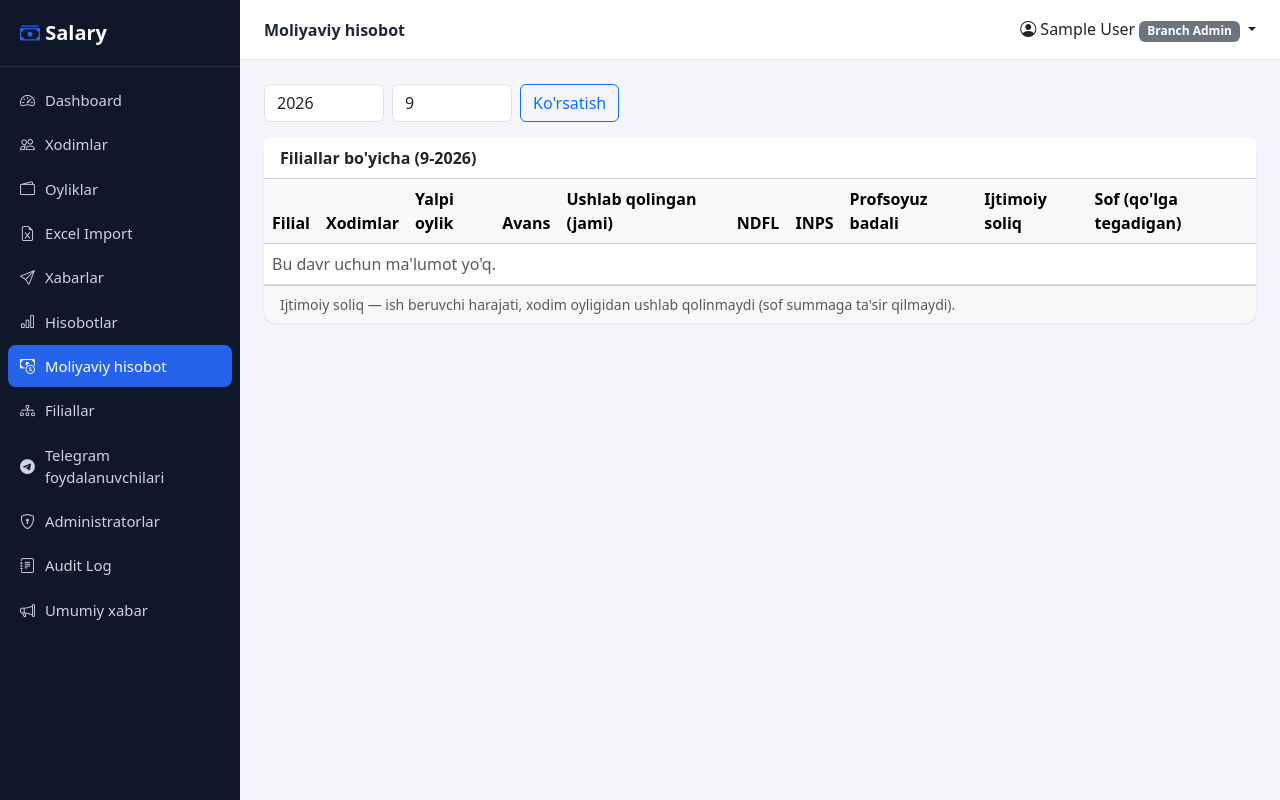
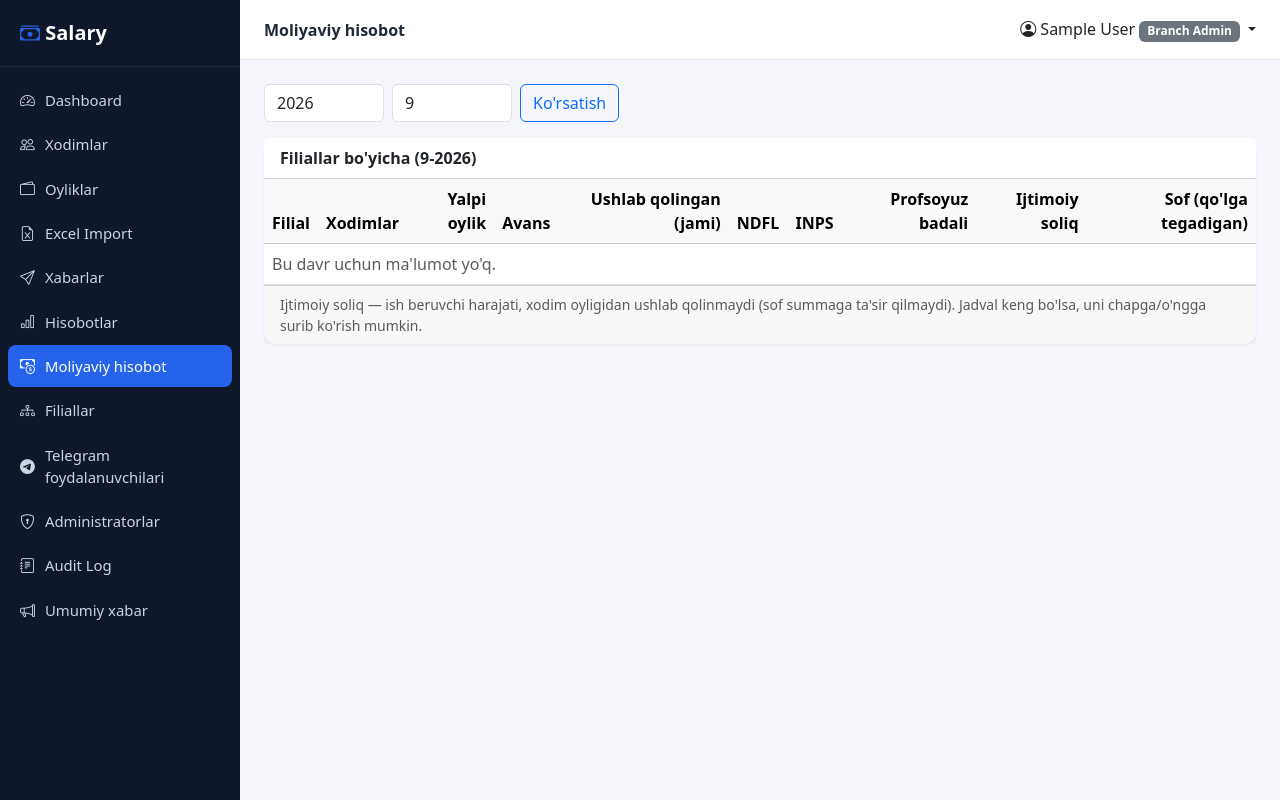
Before and after one commit to ALFAxxs/nsu-salary-project, a Django app: page /reports/moliyaviy/ in a window 1280 px wide. Run offline with Django 5.2, Linux system fonts and the light colour scheme; the visitor is signed in with stand-in values (Sample User, id 1); data that the repository does not hold is empty; parts of the project's set-up code (start-up, migrations or seed data) failed here and were passed over.

Commit message:
Fix garbled money display on report/salary tables
Sum() aggregates on a DecimalField return excess decimal precision on
this DB backend (e.g. "944645.880000000"), and Django's locale-aware
number rendering turned that into things like "944645,880000000" in
the templates — exactly the "raqamlar siqilib qolmaydimi" concern:
long, ungrouped, garbled numbers on the Moliyaviy hisobot page. Fixed
by extracting the space-grouped-thousands formatter that Telegram
messages already used (apps.notifications.services._fmt_money,
apps.telegram_bot.bot._fmt) into a shared apps.common.money.format_money,
exposed to templates as a `money` filter (apps.reports.templatetags),
and applied it — with right-aligned, non-wrapping number columns — on
the financial report, the existing Hisobotlar dashboard's payroll
total, and the salaries list page.

Co-Authored-By: Claude Sonnet 5 <noreply@anthropic.com>

```diff
--- a/templates/reports/index.html
+++ b/templates/reports/index.html
@@ -1,4 +1,5 @@
 {% extends "base.html" %}
+{% load report_extras %}
 {% block title %}Hisobotlar{% endblock %}
 {% block page_title %}Hisobotlar{% endblock %}
 {% block nav_reports %}active{% endblock %}
@@ -10,7 +11,7 @@
 </form>
 <div class="stat-grid">
   <div class="stat-card"><div class="label">Xodimlar</div><div class="value">{{ summary.total_employees }}</div></div>
-  <div class="stat-card blue"><div class="label">Umumiy payroll</div><div class="value" style="font-size:1.3rem">{{ summary.total_payroll }}</div></div>
+  <div class="stat-card blue"><div class="label">Umumiy payroll</div><div class="value" style="font-size:1.3rem">{{ summary.total_payroll|money }}</div></div>
   <div class="stat-card green"><div class="label">Yuborilgan</div><div class="value">{{ summary.messages_sent }}</div></div>
   <div class="stat-card red"><div class="label">Xato</div><div class="value">{{ summary.messages_failed }}</div></div>
 </div>
--- a/templates/reports/salary_report.html
+++ b/templates/reports/salary_report.html
@@ -1,4 +1,5 @@
 {% extends "base.html" %}
+{% load report_extras %}
 {% block title %}Moliyaviy hisobot{% endblock %}
 {% block page_title %}Moliyaviy hisobot{% endblock %}
 {% block nav_salary_report %}active{% endblock %}
@@ -15,30 +16,30 @@
       <thead class="table-light">
         <tr>
           <th>Filial</th>
-          <th>Xodimlar</th>
-          <th>Yalpi oylik</th>
-          <th>Avans</th>
-          <th>Ushlab qolingan (jami)</th>
-          <th>NDFL</th>
-          <th>INPS</th>
-          <th>Profsoyuz badali</th>
-          <th>Ijtimoiy soliq</th>
-          <th>Sof (qo'lga tegadigan)</th>
+          <th class="text-end">Xodimlar</th>
+          <th class="text-end">Yalpi oylik</th>
+          <th class="text-end">Avans</th>
+          <th class="text-end">Ushlab qolingan (jami)</th>
+          <th class="text-end">NDFL</th>
+          <th class="text-end">INPS</th>
+          <th class="text-end">Profsoyuz badali</th>
+          <th class="text-end">Ijtimoiy soliq</th>
+          <th class="text-end">Sof (qo'lga tegadigan)</th>
         </tr>
       </thead>
       <tbody>
         {% for r in rows %}
         <tr>
           <td>{{ r.unit.name }}</td>
-          <td>{{ r.employees }}</td>
-          <td>{{ r.gross }}</td>
-          <td>{{ r.advance }}</td>
-          <td>{{ r.deductions }}</td>
-          <td>{{ r.income_tax }}</td>
-          <td>{{ r.pension_contribution }}</td>
-          <td>{{ r.union_dues }}</td>
-          <td>{{ r.social_tax }}</td>
-          <td>{{ r.net }}</td>
+          <td class="text-end">{{ r.employees }}</td>
+          <td class="text-end text-nowrap">{{ r.gross|money }}</td>
+          <td class="text-end text-nowrap">{{ r.advance|money }}</td>
+          <td class="text-end text-nowrap">{{ r.deductions|money }}</td>
+          <td class="text-end text-nowrap">{{ r.income_tax|money }}</td>
+          <td class="text-end text-nowrap">{{ r.pension_contribution|money }}</td>
+          <td class="text-end text-nowrap">{{ r.union_dues|money }}</td>
+          <td class="text-end text-nowrap">{{ r.social_tax|money }}</td>
+          <td class="text-end text-nowrap"><strong>{{ r.net|money }}</strong></td>
         </tr>
         {% empty %}
         <tr><td colspan="10" class="text-muted">Bu davr uchun ma'lumot yo'q.</td></tr>
@@ -48,15 +49,15 @@
       <tfoot>
         <tr class="fw-semibold table-light">
           <td>Jami</td>
-          <td>{{ totals.employees }}</td>
-          <td>{{ totals.gross }}</td>
-          <td>{{ totals.advance }}</td>
-          <td>{{ totals.deductions }}</td>
-          <td>{{ totals.income_tax }}</td>
-          <td>{{ totals.pension_contribution }}</td>
-          <td>{{ totals.union_dues }}</td>
-          <td>{{ totals.social_tax }}</td>
-          <td>{{ totals.net }}</td>
+          <td class="text-end">{{ totals.employees }}</td>
+          <td class="text-end text-nowrap">{{ totals.gross|money }}</td>
+          <td class="text-end text-nowrap">{{ totals.advance|money }}</td>
+          <td class="text-end text-nowrap">{{ totals.deductions|money }}</td>
+          <td class="text-end text-nowrap">{{ totals.income_tax|money }}</td>
+          <td class="text-end text-nowrap">{{ totals.pension_contribution|money }}</td>
+          <td class="text-end text-nowrap">{{ totals.union_dues|money }}</td>
+          <td class="text-end text-nowrap">{{ totals.social_tax|money }}</td>
+          <td class="text-end text-nowrap">{{ totals.net|money }}</td>
         </tr>
       </tfoot>
       {% endif %}
@@ -64,6 +65,7 @@
   </div>
   <div class="card-footer text-muted small">
     Ijtimoiy soliq — ish beruvchi harajati, xodim oyligidan ushlab qolinmaydi (sof summaga ta'sir qilmaydi).
+    Jadval keng bo'lsa, uni chapga/o'ngga surib ko'rish mumkin.
   </div>
 </div>
 {% endblock %}
--- a/templates/salaries/list.html
+++ b/templates/salaries/list.html
@@ -1,4 +1,5 @@
 {% extends "base.html" %}
+{% load report_extras %}
 {% block title %}Oyliklar{% endblock %}
 {% block page_title %}Oyliklar{% endblock %}
 {% block nav_salaries %}active{% endblock %}
@@ -12,8 +13,8 @@
 </form>
 <a href="{% url 'salaries:export_csv' %}?q={{ search }}&unit={{ selected_unit }}&year={{ year }}&month={{ month }}" class="btn btn-sm btn-outline-success mb-2"><i class="bi bi-filetype-csv"></i> CSV Export</a>
 <div class="card"><div class="table-responsive"><table class="table table-hover align-middle">
-  <thead class="table-light"><tr><th>Xodim</th><th>Filial</th><th>Davr</th><th>Hisoblangan</th><th>Avans</th><th>Ushlanma</th><th>NDFL</th><th>INPS</th><th>Profsoyuz</th><th>Ijtimoiy soliq</th><th>Qo'lga</th></tr></thead>
-  <tbody>{% for s in page %}<tr><td>{{ s.employee.full_name }}</td><td>{{ s.organization_unit.name }}</td><td>{{ s.period_label }}</td><td>{{ s.gross_salary }}</td><td>{{ s.advance }}</td><td>{{ s.deductions }}</td><td>{{ s.income_tax }}</td><td>{{ s.pension_contribution }}</td><td>{{ s.union_dues }}</td><td>{{ s.social_tax }}</td><td><strong>{{ s.net_salary }}</strong></td></tr>{% empty %}<tr><td colspan="11" class="text-center text-muted py-4">Ma'lumot yo'q</td></tr>{% endfor %}</tbody>
+  <thead class="table-light"><tr><th>Xodim</th><th>Filial</th><th>Davr</th><th class="text-end">Hisoblangan</th><th class="text-end">Avans</th><th class="text-end">Ushlanma</th><th class="text-end">NDFL</th><th class="text-end">INPS</th><th class="text-end">Profsoyuz</th><th class="text-end">Ijtimoiy soliq</th><th class="text-end">Qo'lga</th></tr></thead>
+  <tbody>{% for s in page %}<tr><td>{{ s.employee.full_name }}</td><td>{{ s.organization_unit.name }}</td><td>{{ s.period_label }}</td><td class="text-end text-nowrap">{{ s.gross_salary|money }}</td><td class="text-end text-nowrap">{{ s.advance|money }}</td><td class="text-end text-nowrap">{{ s.deductions|money }}</td><td class="text-end text-nowrap">{{ s.income_tax|money }}</td><td class="text-end text-nowrap">{{ s.pension_contribution|money }}</td><td class="text-end text-nowrap">{{ s.union_dues|money }}</td><td class="text-end text-nowrap">{{ s.social_tax|money }}</td><td class="text-end text-nowrap"><strong>{{ s.net_salary|money }}</strong></td></tr>{% empty %}<tr><td colspan="11" class="text-center text-muted py-4">Ma'lumot yo'q</td></tr>{% endfor %}</tbody>
 </table></div></div>
 {% include "partials/pagination.html" %}
 {% endblock %}
```
Also changed, not shown: apps/common/money.py (added, +17 -0 lines), apps/notifications/services.py (+1 -9 lines), apps/reports/templatetags/report_extras.py (added, +13 -0 lines), apps/telegram_bot/bot.py (+1 -8 lines), apps/reports/templatetags/__init__.py (added).
